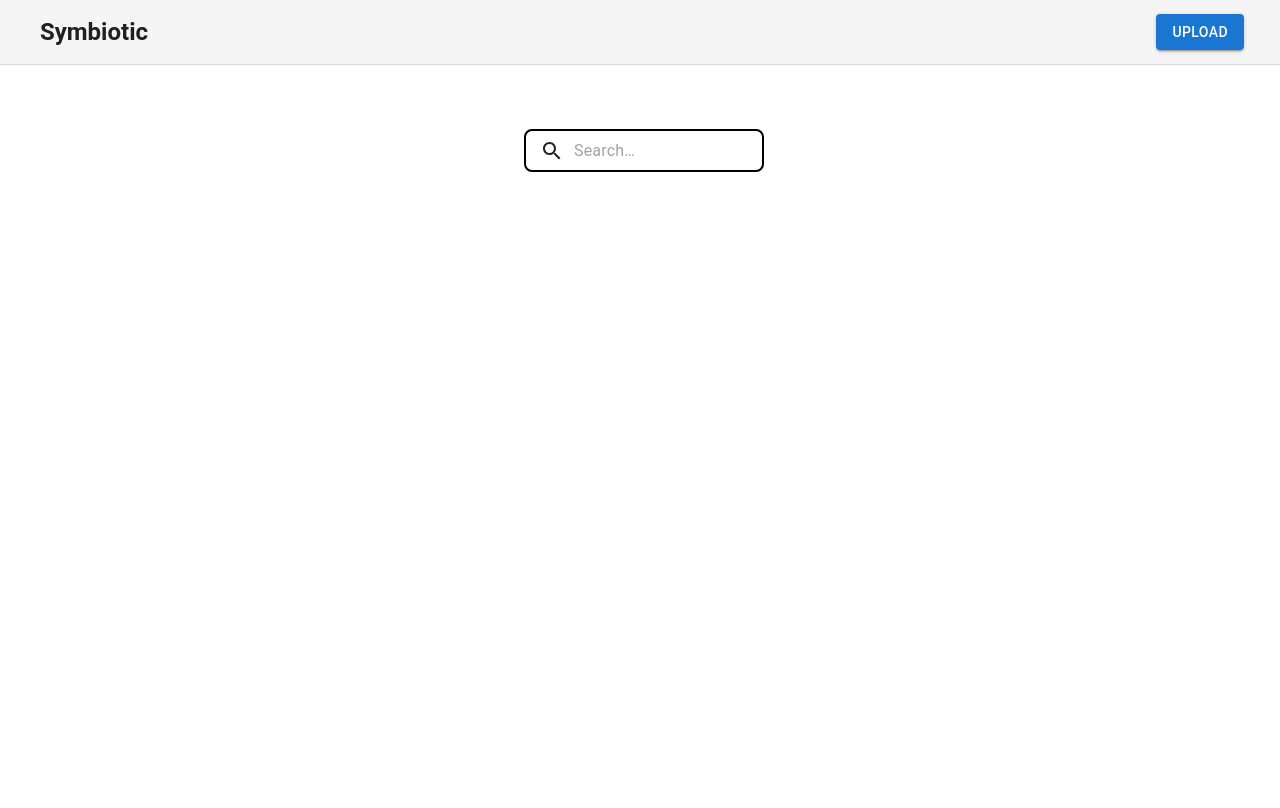
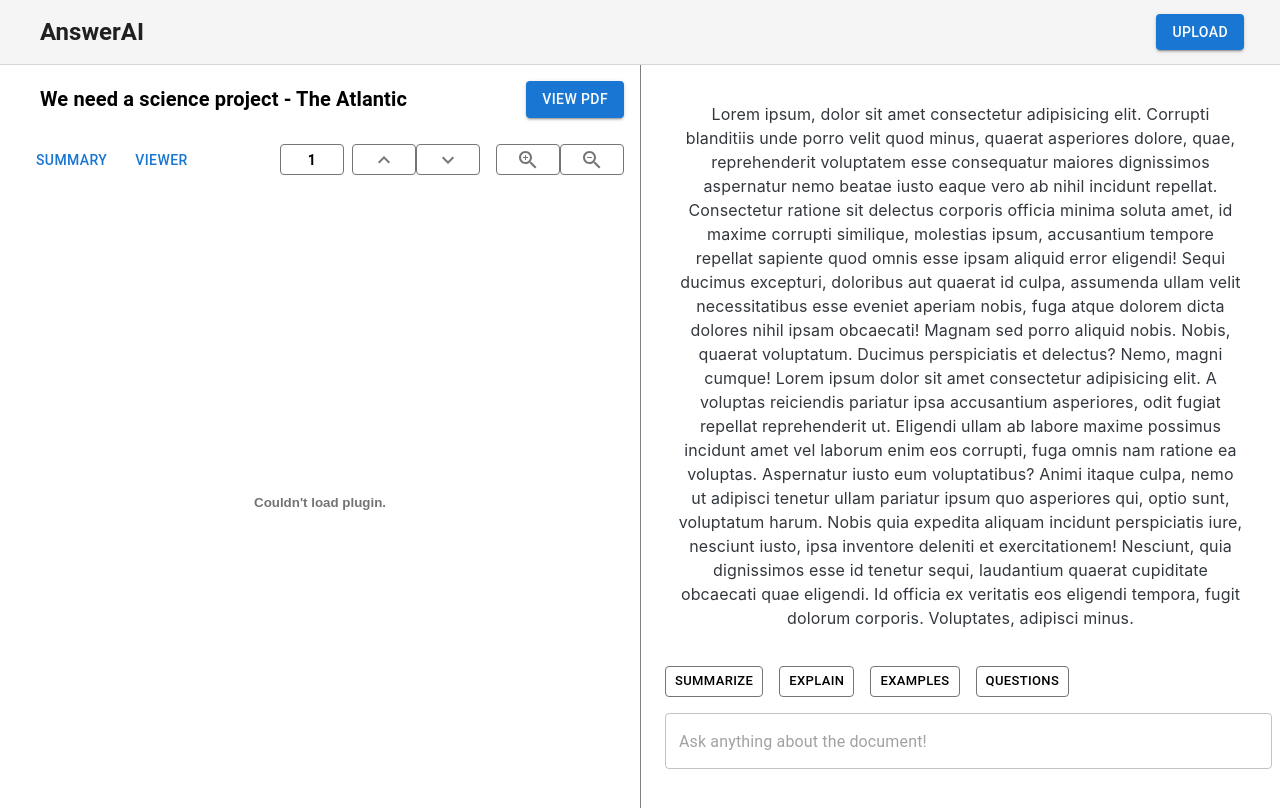
Before and after one commit to nisuJaiswal/hackNuThon, a React (Vite) app: page / in a window 1280 px wide. Shown: the top 808 px of the page. Built offline with nearby package versions, Linux system fonts and the light colour scheme.

Commit message:
Embed Tag edited

```diff
--- a/src/App.jsx
+++ b/src/App.jsx
@@ -15,8 +15,8 @@ function App() {
   return (
     <MuiThemeProvider theme={theme}>
       <div>
-        <Home/>
-        {/* <Analysis /> */}
+        {/* <Home/> */}
+        <Analysis />
       </div>
     </MuiThemeProvider>
   );
--- a/src/components/Header.jsx
+++ b/src/components/Header.jsx
@@ -27,7 +27,7 @@ const Header = () => {
             noWrap
             sx={{ flexGrow: 1 }}
           >
-            <b>Symbiotic</b>
+            <b>AnswerAI</b>
           </Typography>
           <Button href="#" variant="contained" sx={{ my: 1, mx: 1.5 }}>
             Upload
--- a/src/pages/Analysis.jsx
+++ b/src/pages/Analysis.jsx
@@ -18,7 +18,6 @@ import { grey } from "@mui/material/colors";
 import "../styles/analysis.css";
 import { OutlinedInput, TextField } from "@mui/material";
 
-
 const Analysis = () => {
   const Item = styled(Sheet)(({ theme }) => ({
     backgroundColor:
@@ -33,11 +32,18 @@ const Analysis = () => {
   return (
     <>
       <Header />
-            <Grid style={{ margin: 0 }} container spacing={2} columns={16} sx={{ flexGrow: 1 }}>
+      <Grid
+        style={{ margin: 0 }}
+        container
+        spacing={2}
+        columns={16}
+        sx={{ flexGrow: 1 }}
+      >
         <Grid
           // sx={{ background: "green" }}
           // sx={{ background: "green" }}
-                    xs={8}>
+          xs={8}
+        >
           <Item>
             <div style={{ display: "flex", alignItems: "center" }}>
               <Typography variant="h6" ml={3} color="black">
@@ -125,33 +131,33 @@ const Analysis = () => {
             </div>
           </Item>
           <Item>
-                        <iframe
-              src="/210120702006_Vatsal.pdf"
-              frameborder="0"
-              style={{height: 500, width: 500}}
-            ></iframe>
+            <embed
+              src="210120702006_Vatsal.pdf#toolbar=0"
+              width="100%"
+              height="600px"
+            />
           </Item>
         </Grid>
 
         <Grid
           //  sx={{ background: "pink" }}
-                    sx={{ borderLeft: '1px solid grey' }}
-                    xs={8}>
+          sx={{ borderLeft: "1px solid grey" }}
+          xs={8}
+        >
           <Item>
             <div
               style={{
                 display: "flex",
                 flexDirection: "column",
                 height: "87vh",
-                                padding: '0px'
+                padding: "0px",
               }}
             >
-
               <div
                 style={{
-                                    margin: '1.3rem',
+                  margin: "1.3rem",
                   justifyContent: "flex-start",
-                                    padding: '0px'
+                  padding: "0px",
                 }}
               >
                 Lorem ipsum, dolor sit amet consectetur adipisicing elit.
```
Also changed, not shown: 1 other file (tests, documents, lock files or other folders). Lines whose indentation alone changed are shown as unchanged.
